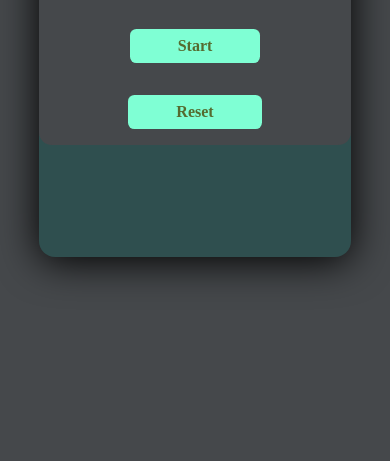
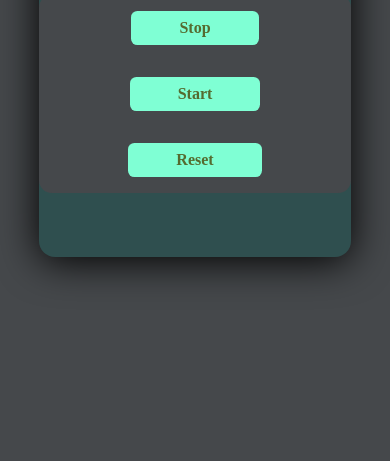
Before and after one commit to Gbeemiga/Simple-Stop-Watch, a plain HTML site: page index.html in a window 390 px wide. Shown: the part 383-844 px from the top of the page. Drawn offline with Linux system fonts and the light colour scheme; a web font is replaced by a local one.

Commit message:
I adjusted the time

```diff
--- a/style.css
+++ b/style.css
@@ -192,7 +192,7 @@ button:active {
 
     .controls {
         position: absolute;
-        bottom: 7rem;
+        bottom: 4rem;
     }
 
     .restart::before {
```
